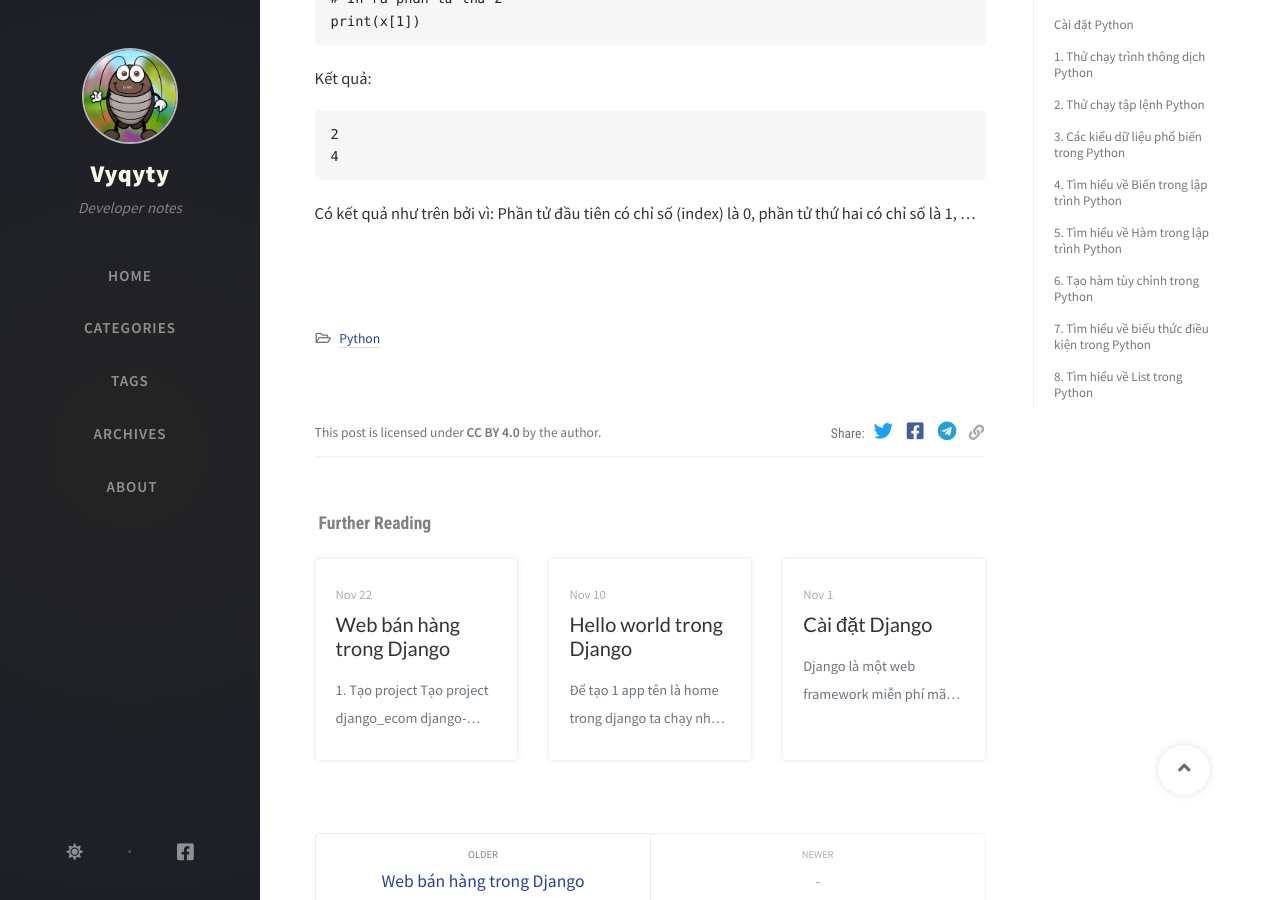
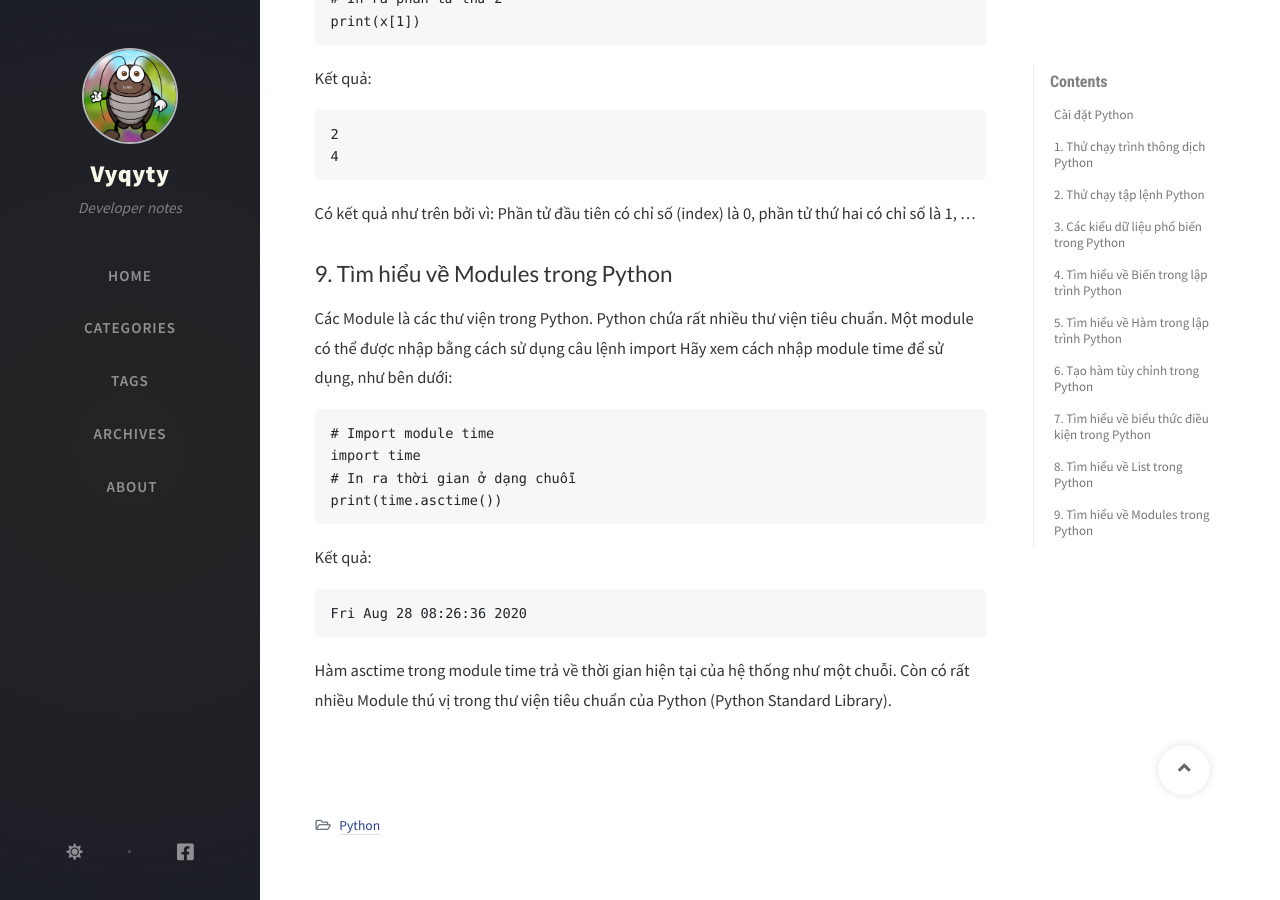
Before and after one commit to vyqyty/vyqyty.github.io, a Jekyll site: the page built from _posts/2020-12-08-python-co-ban.md, in a window 1280 px wide and 900 px high, scrolled down 14324 px. Built offline with Jekyll 4.4.1, drawn with Linux system fonts in a browser that asks for light colours; nearby versions of some CDN libraries; comment, search, counter and statistics services are not loaded.

Commit message:
Update 2020-12-08-python-co-ban.md

````diff
--- a/_posts/2020-12-08-python-co-ban.md
+++ b/_posts/2020-12-08-python-co-ban.md
@@ -544,3 +544,21 @@ Kết quả:
 4
 ```
 Có kết quả như trên bởi vì: Phần tử đầu tiên có chỉ số (index) là 0, phần tử thứ hai có chỉ số là 1, ...
+
+## 9. Tìm hiểu về Modules trong Python
+
+Các Module là các thư viện trong Python. Python chứa rất nhiều thư viện tiêu chuẩn.
+Một module có thể được nhập bằng cách sử dụng câu lệnh import
+Hãy xem cách nhập module time để sử dụng, như bên dưới:
+```
+# Import module time
+import time
+# In ra thời gian ở dạng chuỗi
+print(time.asctime())
+```
+Kết quả:
+```
+Fri Aug 28 08:26:36 2020
+```
+Hàm asctime trong module time trả về thời gian hiện tại của hệ thống như một chuỗi.
+Còn có rất nhiều Module thú vị trong thư viện tiêu chuẩn của Python (Python Standard Library).
````
